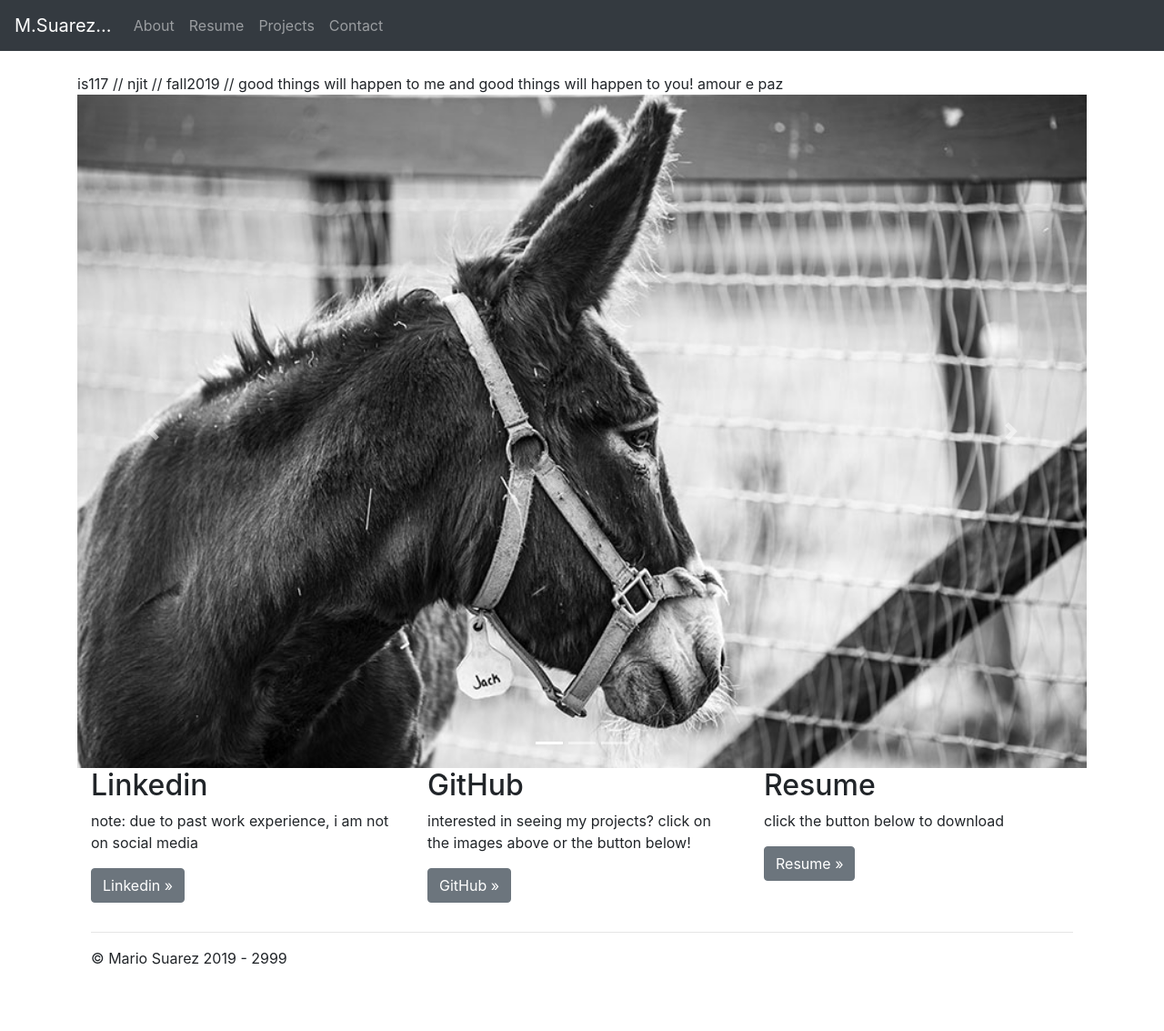
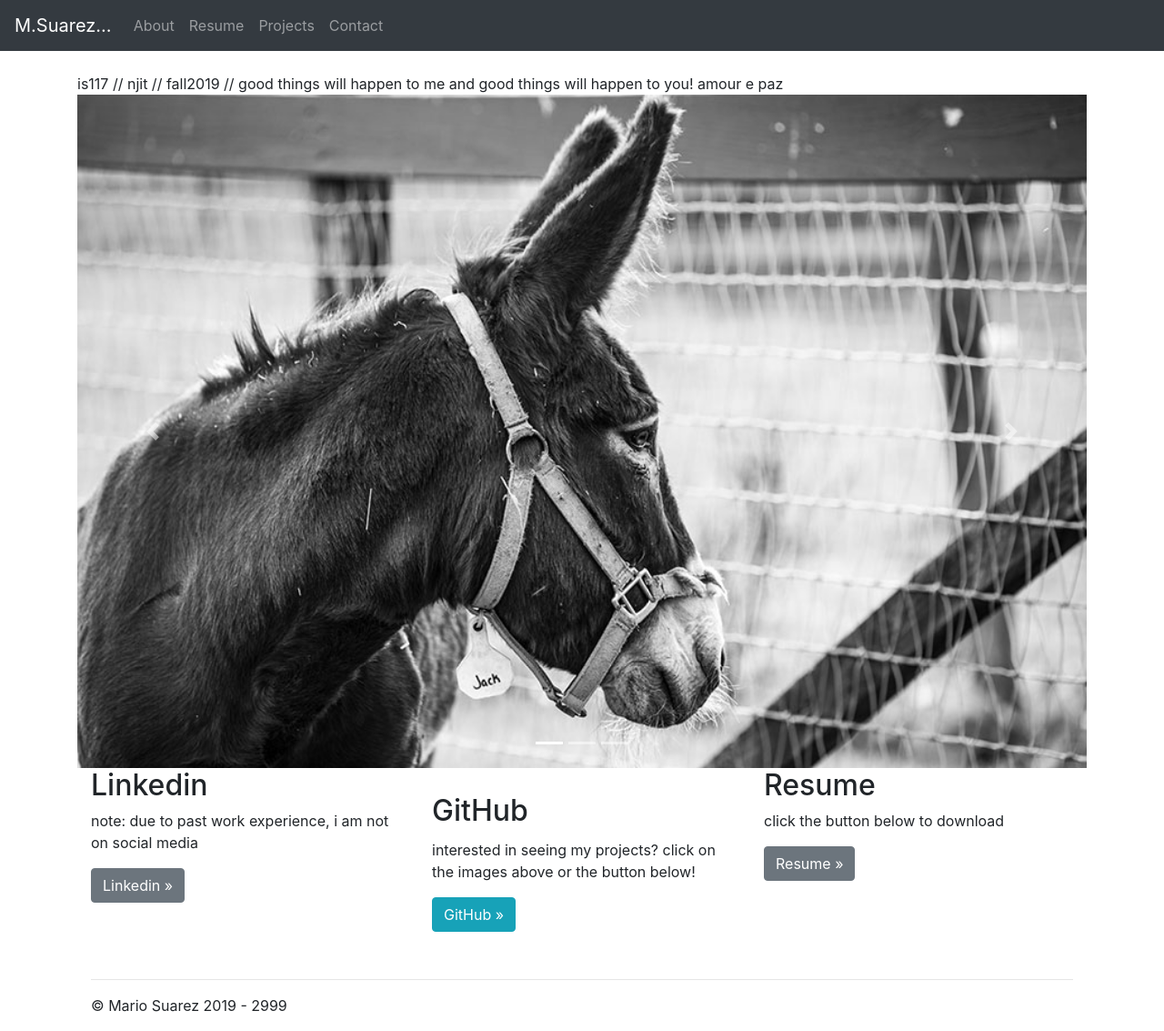
Before and after one commit to njitsuarez/njitsuarez.github.io, a Jekyll site: the page built from index.html, in a window 1280 px wide and 1133 px high. Shown: the whole window at 91% size. Built offline with Jekyll 4.4.1, drawn with Linux system fonts in a browser that asks for light colours; the list of posts is cut into pages by our own code.

Commit message:
update block 2
content be in a card

```diff
--- a/_includes/block2.html
+++ b/_includes/block2.html
@@ -1,5 +1,5 @@
-<div class="col-md-4">
-    <h2>GitHub</h2>
-    <p>interested in seeing my projects? click on the images above or the button below! </p>
-    <p><a class="btn btn-secondary" href="http://www.github.com/mariolsuarez" role="button"> GitHub &raquo;</a></p>
+<div class="col-md-4 card-body mt-2">
+    <h2 class="card-title">GitHub</h2>
+    <p class="card-text">interested in seeing my projects? click on the images above or the button below! </p>
+    <p><a class="btn btn-info" href="http://www.github.com/mariolsuarez" role="button"> GitHub &raquo;</a></p>
 </div>
```
